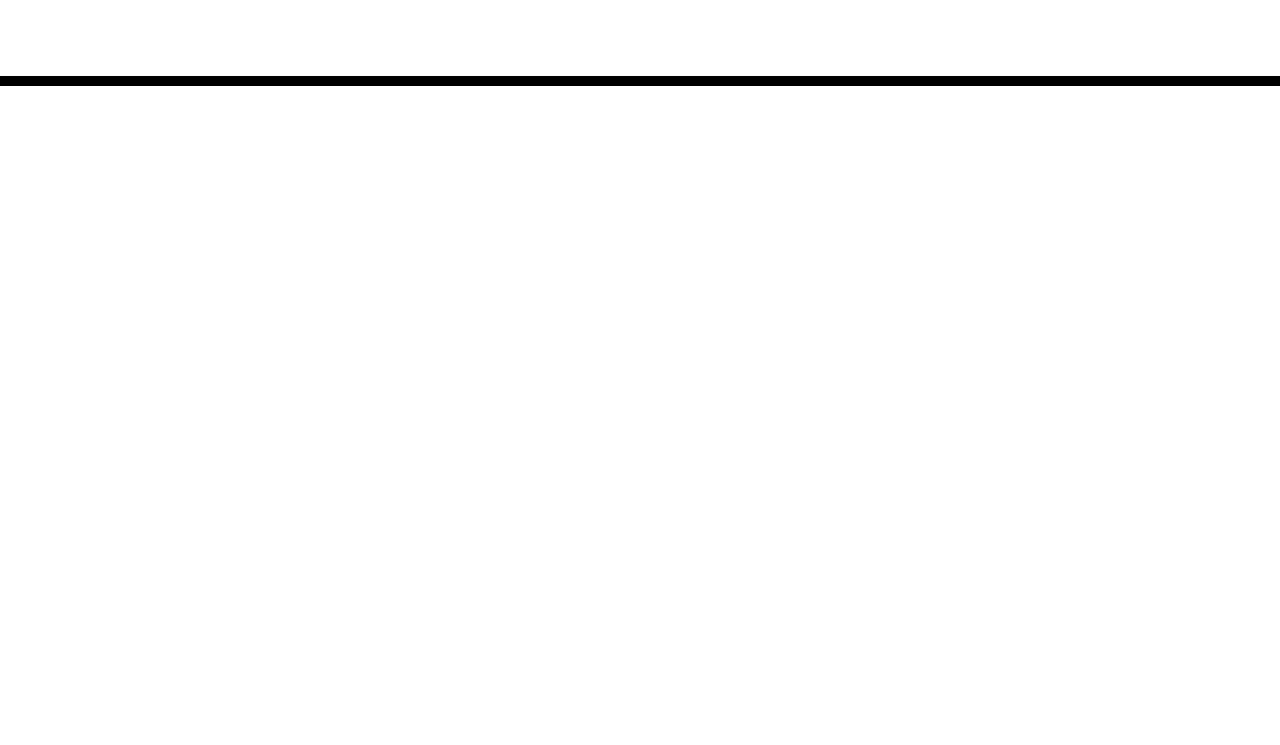
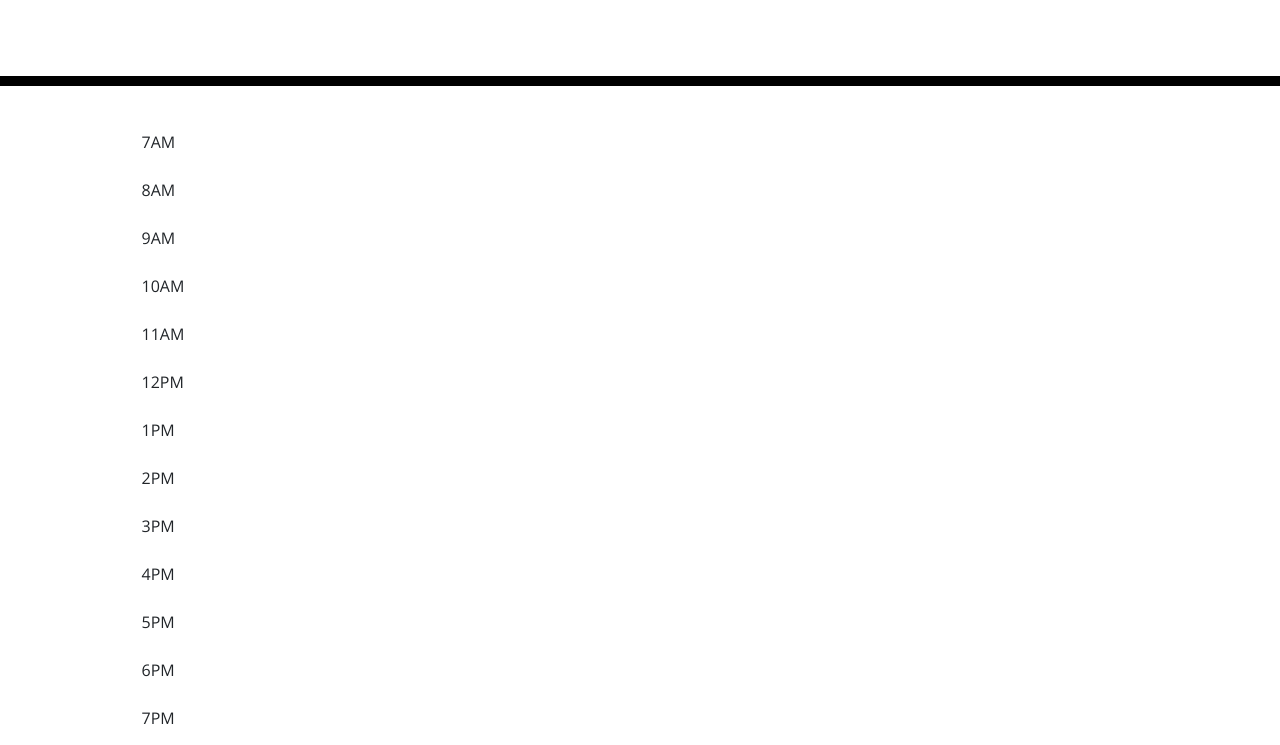
Before and after one commit to minh2nguyen/MinhThu-Work-Day-Scheduler, a plain HTML site: page Develop/index.html in a window 1280 px wide. Shown: the part 182-927 px from the top of the page. Before the commit the page ends 800 px from the top, so only its background shows below. Drawn offline with nearby package versions, Linux system fonts and the light colour scheme.

Commit message:
Added Time 'divs' to the HTML

```diff
--- a/Develop/index.html
+++ b/Develop/index.html
@@ -30,7 +30,84 @@
     </header>
     <div class="container">
       <!-- Timeblocks go here -->
-    </div>
+      <div>
+        <div class="col-md-10 description">
+          7AM
+        </div>
+      </div>
+
+      <div>
+        <div class="col-md-10 description">
+          8AM
+        </div>
+      </div>
+
+      <div>
+        <div class="col-md-10 description">
+          9AM
+        </div>
+      </div>
+
+      <div>
+        <div class="col-md-10 description">
+          10AM
+        </div>
+      </div>
+
+      <div>
+        <div class="col-md-10 description">
+          11AM
+        </div>
+      </div>
+
+      <div>
+        <div class="col-md-10 description">
+          12PM
+        </div>
+      </div>
+
+      <div>
+        <div class="col-md-10 description">
+          1PM
+        </div>
+      </div>
+
+      <div>
+        <div class="col-md-10 description">
+          2PM
+        </div>
+      </div>
+
+      <div>
+        <div class="col-md-10 description">
+          3PM
+        </div>
+      </div>
+
+      <div>
+        <div class="col-md-10 description">
+          4PM
+        </div>
+      </div>
+
+      <div>
+        <div class="col-md-10 description">
+          5PM
+        </div>
+      </div>
+
+      <div>
+        <div class="col-md-10 description">
+          6PM
+        </div>
+      </div>
+
+      <div>
+        <div class="col-md-10 description">
+          7PM
+        </div>
+      </div>
+
 
     <script src="https://cdnjs.cloudflare.com/ajax/libs/jquery/3.2.1/jquery.min.js"></script>
     <script src="https://cdnjs.cloudflare.com/ajax/libs/moment.js/2.24.0/moment.min.js"></script>
```
